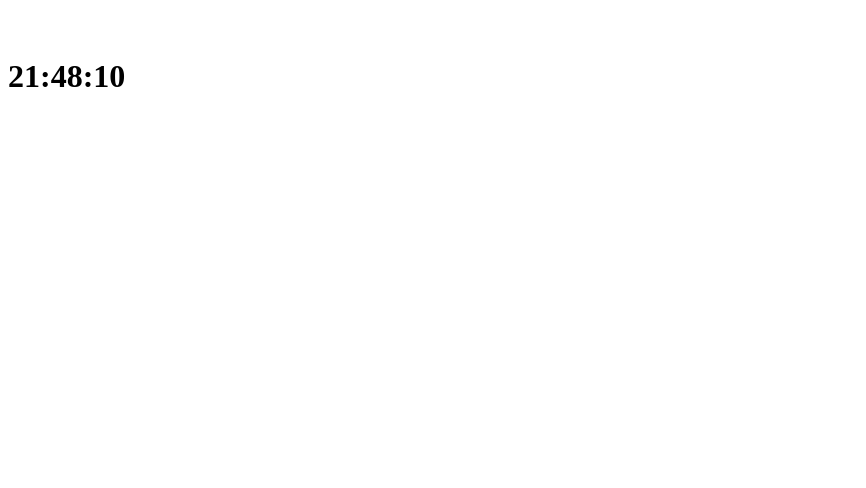
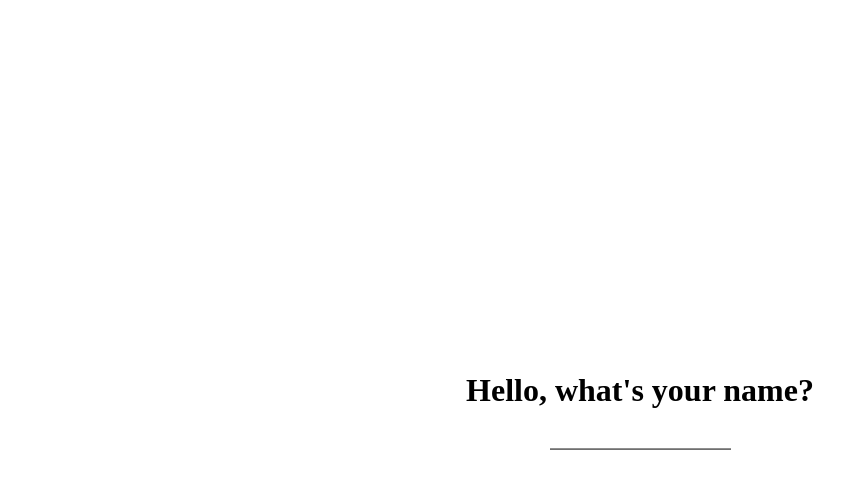
Before and after one commit to romulomoura/WEB, a plain HTML site: page Focus App/focus.html in a window 1280 px wide. Shown: the whole page, without its empty margins (0-866 px from the left). Drawn offline with Linux system fonts and the light colour scheme.

Commit message:
Adding setup and home page

```diff
--- a/Focus App/focus.css
+++ b/Focus App/focus.css
@@ -0,0 +1,25 @@
+
+html,body
+{
+    width: 100%;
+    height: 100%;
+    margin: 0;
+    overflow: hidden;
+}
+
+.panel
+{
+	display: none;
+	text-align: center;
+	position: absolute;
+	top: 50%;
+	width: 100%;
+	transform: translateY(-50%);
+}
+
+input
+{
+	outline: none;
+	border: none;
+	border-bottom: 1px solid black;
+}
--- a/Focus App/focus.html
+++ b/Focus App/focus.html
@@ -7,10 +7,24 @@
 	</head>
 
 	<body>
-		<h1 id="greeting"><h1>
-		<br/>
-		<div id="time">
 
+		<div class="error panel">
+			<h1>Sorry, your browser doesn't support this app! :(</h1>
+		</div>
+
+		<div class="setup panel">
+			<h1>Hello, what's your name?</h1>
+			<input type="text"/>
+		</div>
+
+		<div class="home panel">
+			<h1></h1>
+			<h2></h2>
+			<h3>What is your main focus for today?</h3>
+
+			<input type="text"/>
+
+			<h4></h4>
 		</div>
 
 		<script type="text/javascript" src="../Resources/jquery-3.2.1.min.js"></script>
--- a/Focus App/focus.js
+++ b/Focus App/focus.js
@@ -1,5 +1,63 @@
 
-//This function add 0 in front of the number that are < 10
+// called when the page is loaded
+$().ready(function()
+{
+	// check for browser support
+	if (typeof(Storage) == undefined) {
+		showErrorPage();
+	}
+	// check for existing user
+	else if (localStorage.getItem('username')) {
+		showHomePage();
+	}
+	// create 'new' account
+	else {
+		showSetupPage();
+	}
+});
+
+function showErrorPage()
+{
+	$('.panel').hide(); // hide all panels
+	$('.error').show(); // show the error panel
+}
+
+function showSetupPage()
+{
+	// press ENTER on setup screen to get the user name
+	$('.setup input').off('keyup.setup').on('keyup.setup', function(e)
+	{
+		if (e.keyCode == 13) // 'enter' keyCode
+		{
+			// check if the username is valid
+			var name = $(this).val();
+
+			if (name && name.length > 0)
+			{
+				// save it to the broser storage
+				localStorage.setItem('username', name);
+
+				// go to home screen
+				$('.setup').fadeOut(1000, function() {
+					showHomePage();
+				});
+			}
+		}
+	});
+
+	$('.panel').hide(); // hide all panels
+
+	// show setup panel gently
+	$('.setup').fadeIn(3000).find('input').focus();
+}
+
+function showHomePage()
+{
+	$('.home').fadeIn(3000).find('input').focus();
+	showTime();
+}
+
+// this function add 0 in front of the number that are < 10
 function formatTime(i) {
   if (i < 10) {
     i = "0" + i;
@@ -7,39 +65,23 @@ function formatTime(i) {
   return i;
 }
 
-//this function show the time each 0,5s
-function showTime() {
-  //Get current date
+// update current time
+function showTime()
+{
+  // get current date
   var today = new Date();
-  var h = today.getHours();
-  var m = today.getMinutes();
-  var s = today.getSeconds();
 
-  // add a zero in front of numbers<10
-  m = formatTime(m);
-  s = formatTime(s);
-  document.getElementById('time').innerHTML = h + ":" + m + ":" + s;
-  showGreeting(h);
-  //update the time information on the screen
+  var hour = today.getHours();
+  var minutes = today.getMinutes();
+
+  $('.home h1').html(formatTime(hour) + ":" + formatTime(minutes));
+
+  var period = hour < 12 ? 'morning' : (hour < 18 ? 'afternoon' : 'evening');
+
+   $('.home h2').html('Good ' + period + ', ' + localStorage.getItem('username') + '.');
+
+  // update the time information on the screen
   t = setTimeout(function() {
     showTime()
-  }, 500);
+  }, 1000);
 }
-
-//This function show a especific greeting according to the time
-function showGreeting(h) {
-
-	if ((h>00) && (h<12))
-	{
-		document.getElementById('greeting').innerHTML = "Good morning!";
-	}
-	else if ((h>12) && (h<18))
-	{
-		document.getElementById('greeting').innerHTML = "Good afternoon!";
-	}
-	else if ((h>18) && (h<=00)){
-		document.getElementById('greeting').innerHTML = "Good evening!";
-	}
-}
-
-showTime();
```
